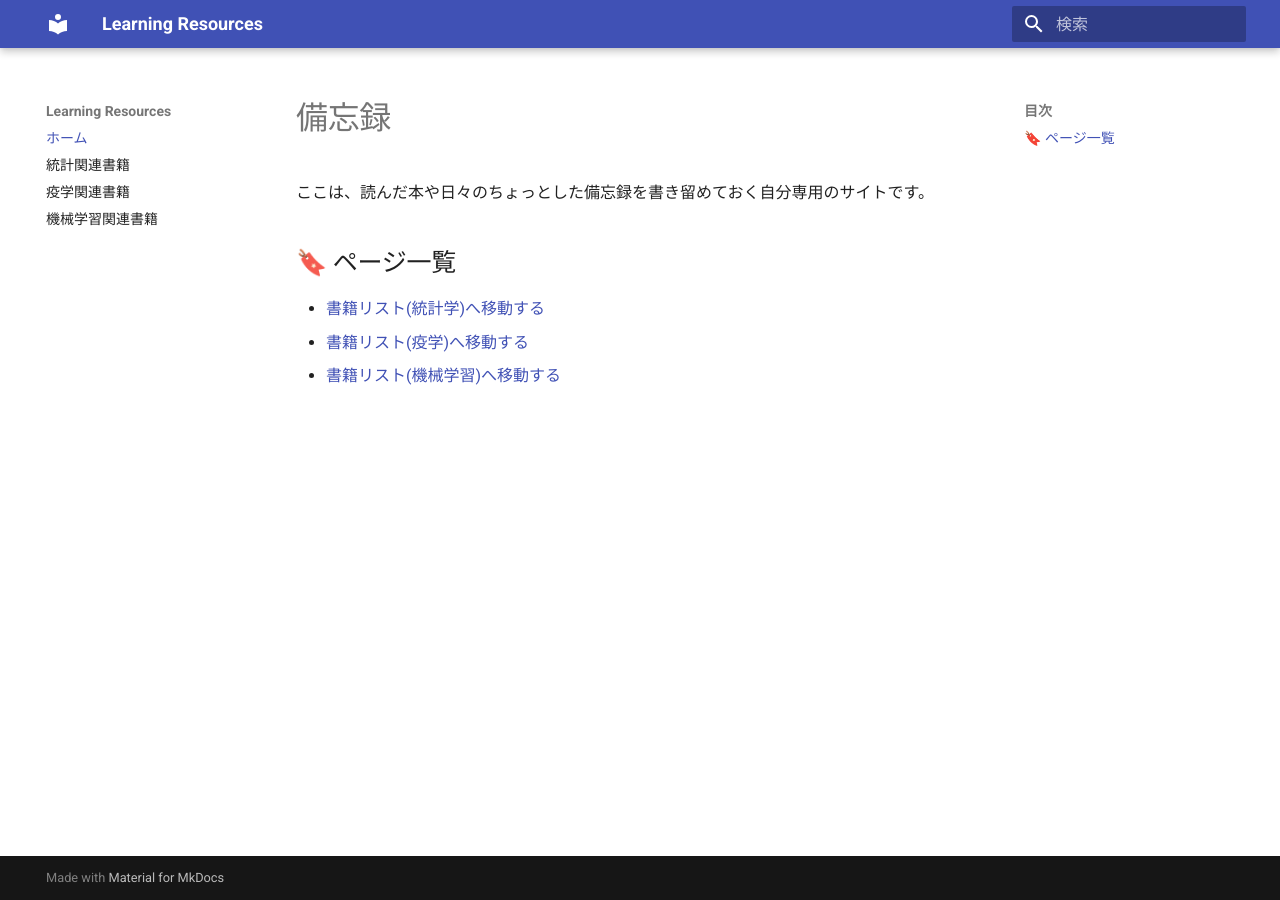
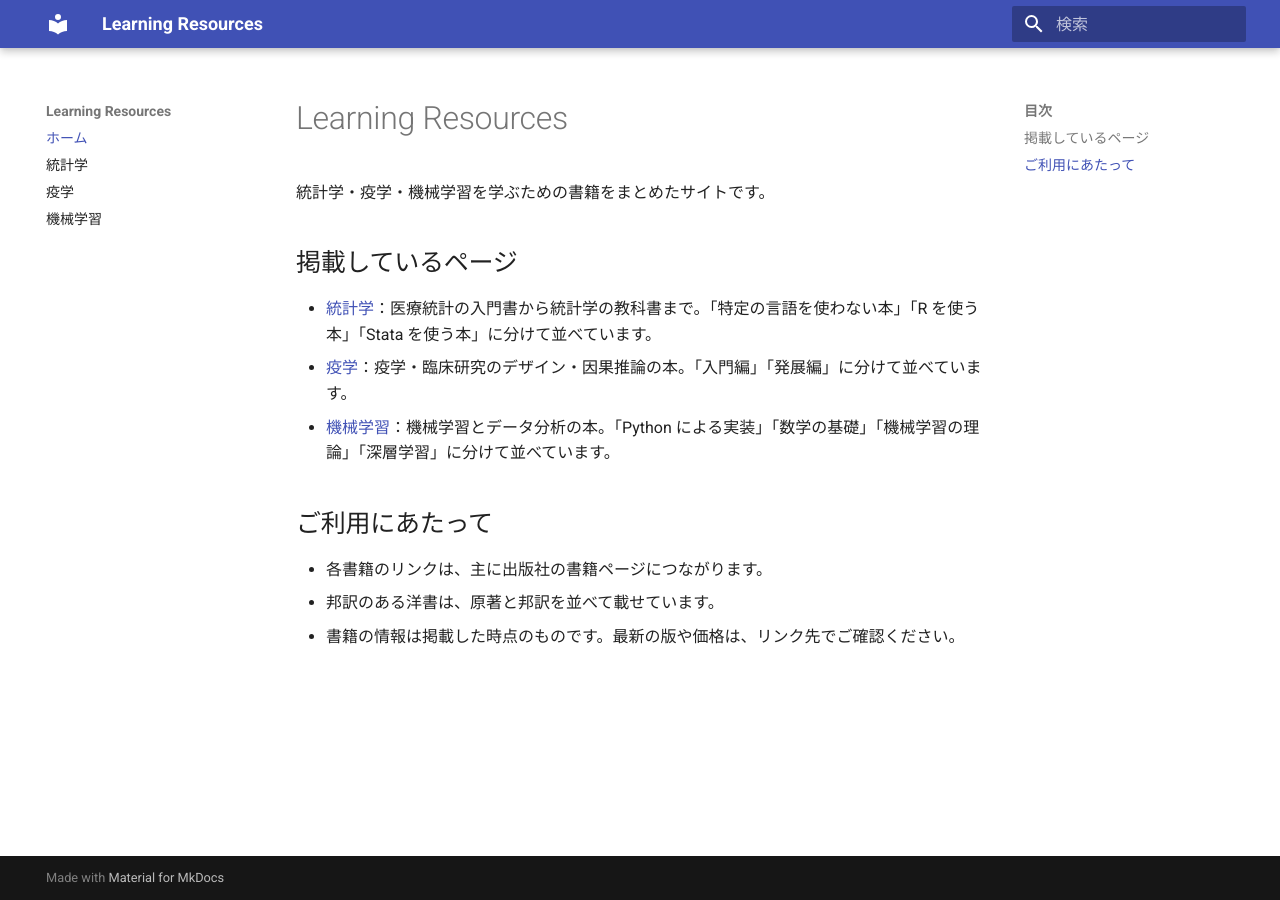
Before and after one commit to keiimai/learning_resources, an MkDocs documentation site: the page built from docs/index.md, in a window 1280 px wide. Built offline with MkDocs 1.6.1 and Material for MkDocs 9.7.7, drawn with Linux system fonts in a browser that asks for light colours.

Commit message:
トップページ・メニュー・機械学習ページを README の説明とそろえる
- トップページを「備忘録」からサイトの紹介に書き換え
- メニュー名を「統計学／疫学／機械学習」に統一
- 機械学習ページを4つの区分（Python による実装・数学の基礎・機械学習の理論・深層学習）に整理
- README の機械学習の説明に区分名を追加

Co-Authored-By: Claude Opus 5.5 <noreply@anthropic.com>

```diff
--- a/docs/index.md
+++ b/docs/index.md
@@ -1,8 +1,13 @@
-# 備忘録
+# Learning Resources
 
-ここは、読んだ本や日々のちょっとした備忘録を書き留めておく自分専用のサイトです。
+統計学・疫学・機械学習を学ぶための書籍をまとめたサイトです。
 
-## 🔖 ページ一覧
-- [書籍リスト(統計学)へ移動する](statistics_books.md)
-- [書籍リスト(疫学)へ移動する](epidemiology_books.md)
-- [書籍リスト(機械学習)へ移動する](machine_learning_books.md)
+## 掲載しているページ
+- [統計学](statistics_books.md)：医療統計の入門書から統計学の教科書まで。「特定の言語を使わない本」「R を使う本」「Stata を使う本」に分けて並べています。
+- [疫学](epidemiology_books.md)：疫学・臨床研究のデザイン・因果推論の本。「入門編」「発展編」に分けて並べています。
+- [機械学習](machine_learning_books.md)：機械学習とデータ分析の本。「Python による実装」「数学の基礎」「機械学習の理論」「深層学習」に分けて並べています。
+
+## ご利用にあたって
+- 各書籍のリンクは、主に出版社の書籍ページにつながります。
+- 邦訳のある洋書は、原著と邦訳を並べて載せています。
+- 書籍の情報は掲載した時点のものです。最新の版や価格は、リンク先でご確認ください。
--- a/mkdocs.yml
+++ b/mkdocs.yml
@@ -7,6 +7,6 @@ theme:
 
 nav:
   - ホーム: index.md
-  - 統計関連書籍: statistics_books.md
-  - 疫学関連書籍: epidemiology_books.md
-  - 機械学習関連書籍: machine_learning_books.md
+  - 統計学: statistics_books.md
+  - 疫学: epidemiology_books.md
+  - 機械学習: machine_learning_books.md
```
Also changed, not shown: README.md (+1 -1 lines), docs/machine_learning_books.md (+9 -6 lines).
